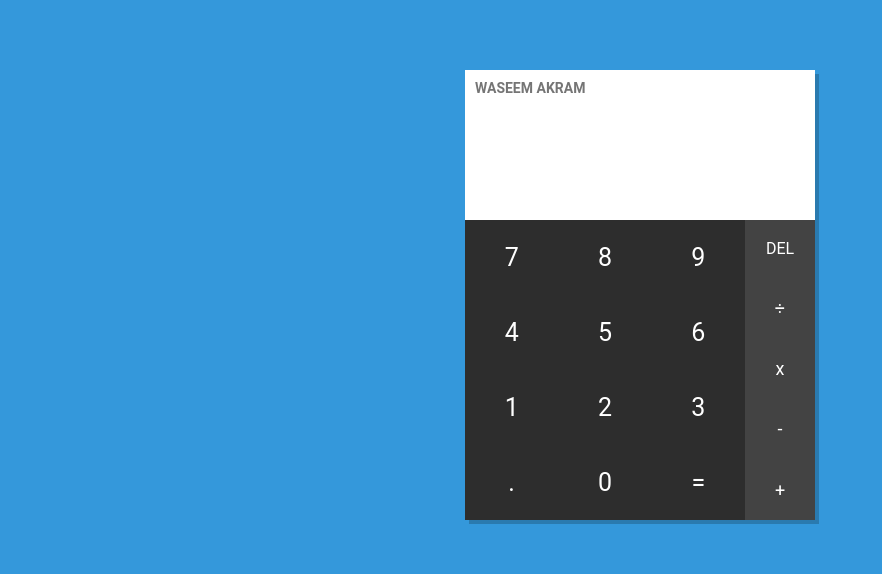
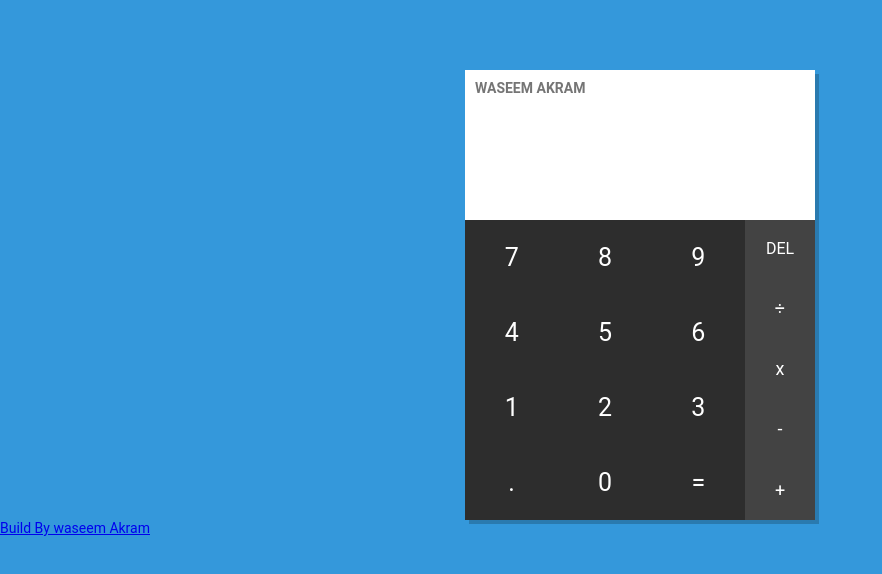
Before and after one commit to Waseem0603/csb-4eskdb, a website: page index.html in a window 1280 px wide. Shown: the whole page, without its empty margins (0-882 px from the left). Drawn offline with Linux system fonts and the light colour scheme.

Commit message:
Deployment from Codesandbox.

```diff
--- a/index.html
+++ b/index.html
@@ -50,6 +50,11 @@
         </section>
       </div>
     </main>
+    <span
+      ><a href="https://waseem0603.github.io/csb-4eskdb/"
+        >Build By waseem Akram</a
+      ></span
+    >
 
     <script src="script.js"></script>
   </body>
```
